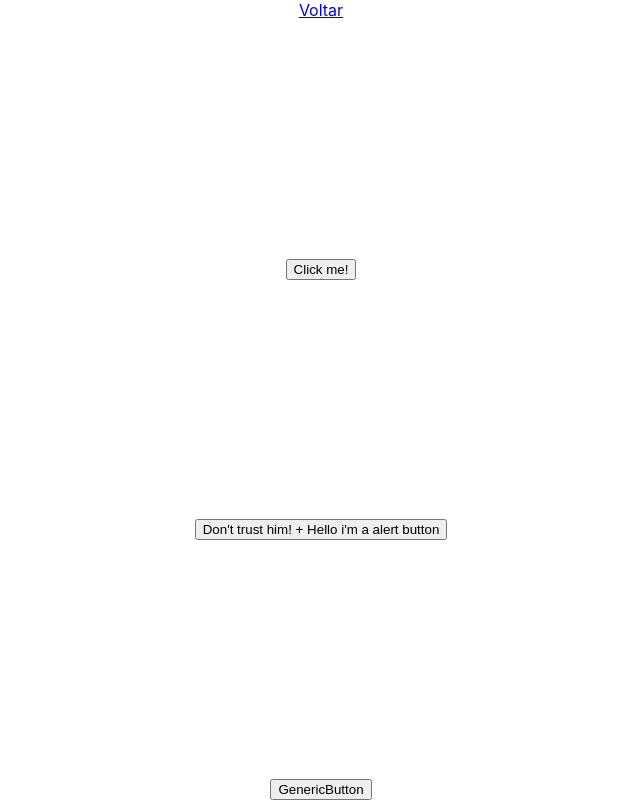
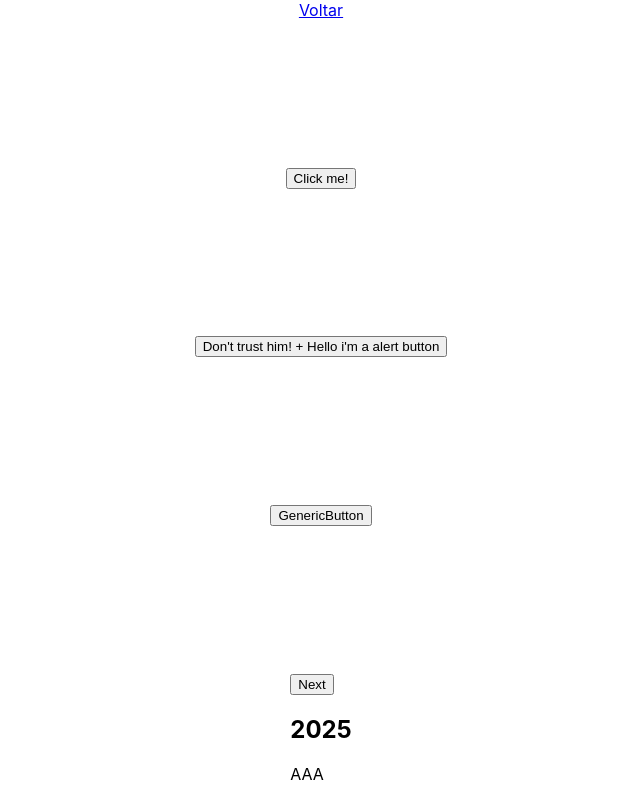
Before and after one commit to hnuke/reactLabSoftware, a React (Create React App) app: page /atv04 in a window 1280 px wide. Shown: the whole page, without its empty margins (319-959 px from the left). Built offline with nearby package versions, Linux system fonts and the light colour scheme.

Commit message:
Atv04 34

```diff
--- a/src/Atv04.js
+++ b/src/Atv04.js
@@ -1,6 +1,7 @@
 import {Link} from "react-router-dom";
 import ButtonEvent, { GenericButton } from "./Atv04/ButtonEvent.js" ;
 import {AlertButton} from './Atv04/ButtonEvent.js';
+import List from "./Atv04/List.js";
 import "./Atv04/atv04.css";
 export default function Atv04(){
     function SaySomething(Something){
@@ -15,6 +16,7 @@ export default function Atv04(){
                 Hello i'm a alert button
             </AlertButton>
             <GenericButton handleClick={SaySomething} alertMessage={"Hellluu"}/>
+            <List/>
         </div>
     );
 }
--- /dev/null
+++ b/src/Atv04/List.js
@@ -0,0 +1,29 @@
+import { useState } from 'react';
+
+export default function List(){
+    const listOf = [
+        {title: "2025",
+            message: "AAA"
+        },
+        {
+            title: "2026",
+            message: "BBB"
+        }
+    ]
+    const [index, setIndex] = useState(0);
+
+    function handleNextClick(){
+        if (index + 1 < listOf.length) {
+            setIndex(index + 1);
+        }
+    }
+
+    let something = listOf[index];
+    return(<section>
+        <button onClick={handleNextClick}>
+            Next
+        </button>
+        <h1> {something.title} </h1>
+        <p> {something.message} </p>
+    </section>)
+}
```
